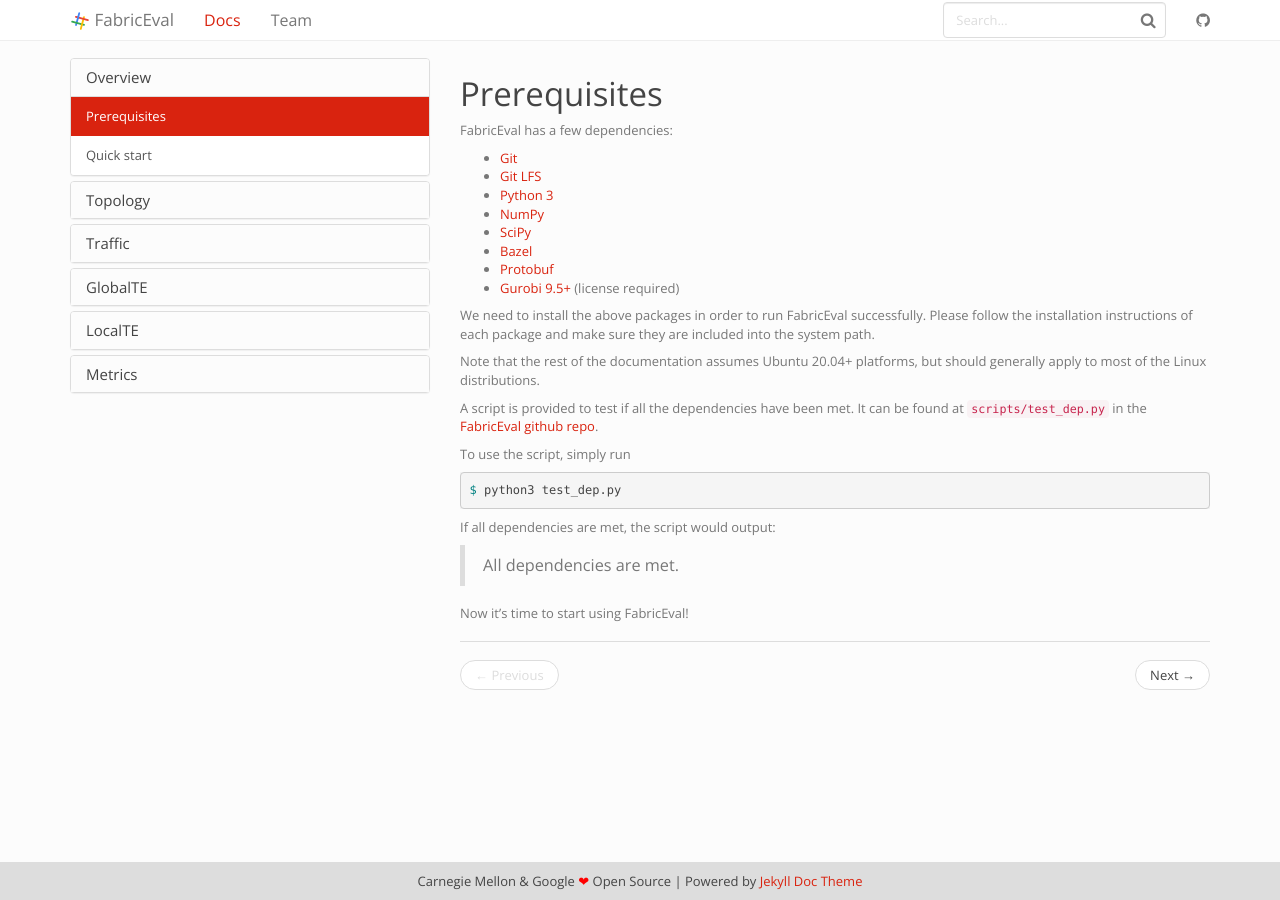
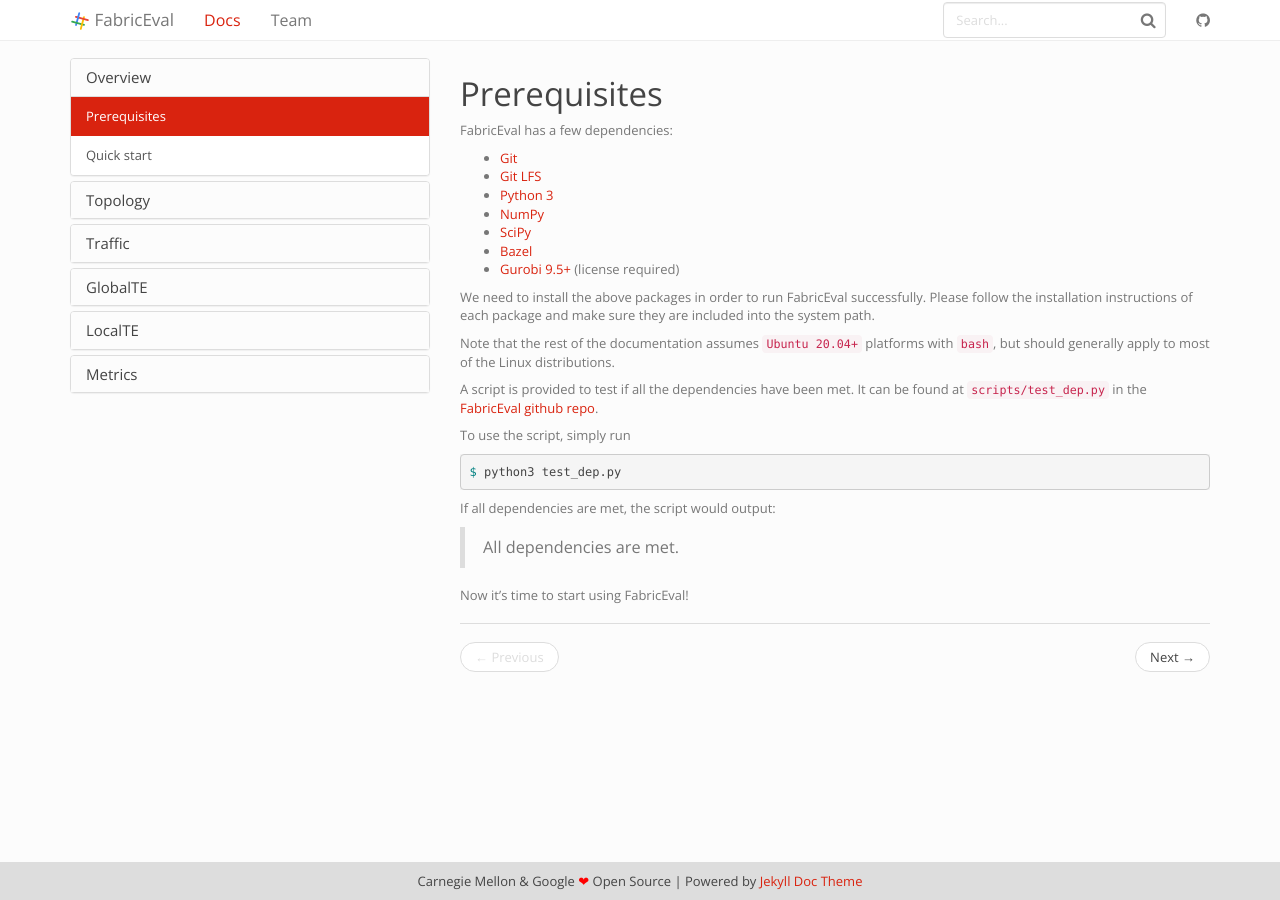
Before and after one commit to shuoshuc/FabricEval, a Jekyll site: the page built from docs/_docs/index.md, in a window 1280 px wide. Built offline with Jekyll 4.4.1, drawn with Linux system fonts in a browser that asks for light colours.

Commit message:
Update prerequisites page

```diff
--- a/docs/_docs/index.md
+++ b/docs/_docs/index.md
@@ -11,15 +11,14 @@ FabricEval has a few dependencies:
 - [NumPy](https://numpy.org/)
 - [SciPy](https://scipy.org/)
 - [Bazel](https://bazel.build/install)
-- [Protobuf](https://developers.google.com/protocol-buffers)
 - [Gurobi 9.5+](https://www.gurobi.com/) (license required)
 
 We need to install the above packages in order to run FabricEval successfully.
 Please follow the installation instructions of each package and make sure they
 are included into the system path.
 
-Note that the rest of the documentation assumes Ubuntu 20.04+ platforms, but
-should generally apply to most of the Linux distributions.
+Note that the rest of the documentation assumes `Ubuntu 20.04+` platforms with `bash`,
+but should generally apply to most of the Linux distributions.
 
 A script is provided to test if all the dependencies have been met.
 It can be found at `scripts/test_dep.py` in the [FabricEval github repo](https://github.com/shuoshuc/FabricEval).
```
